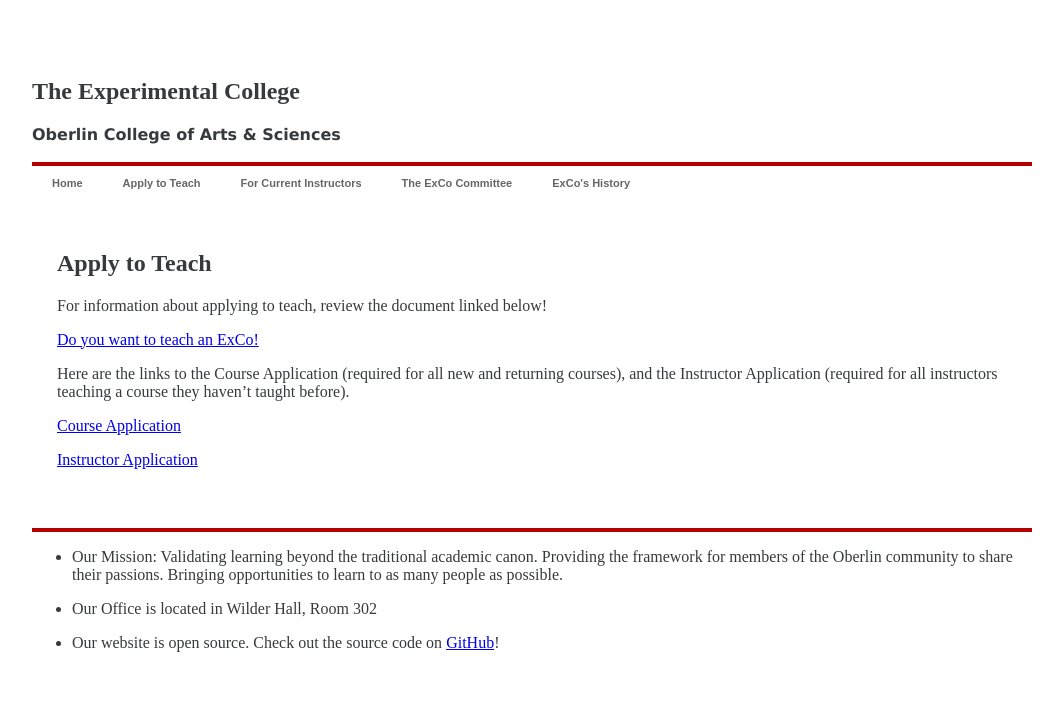
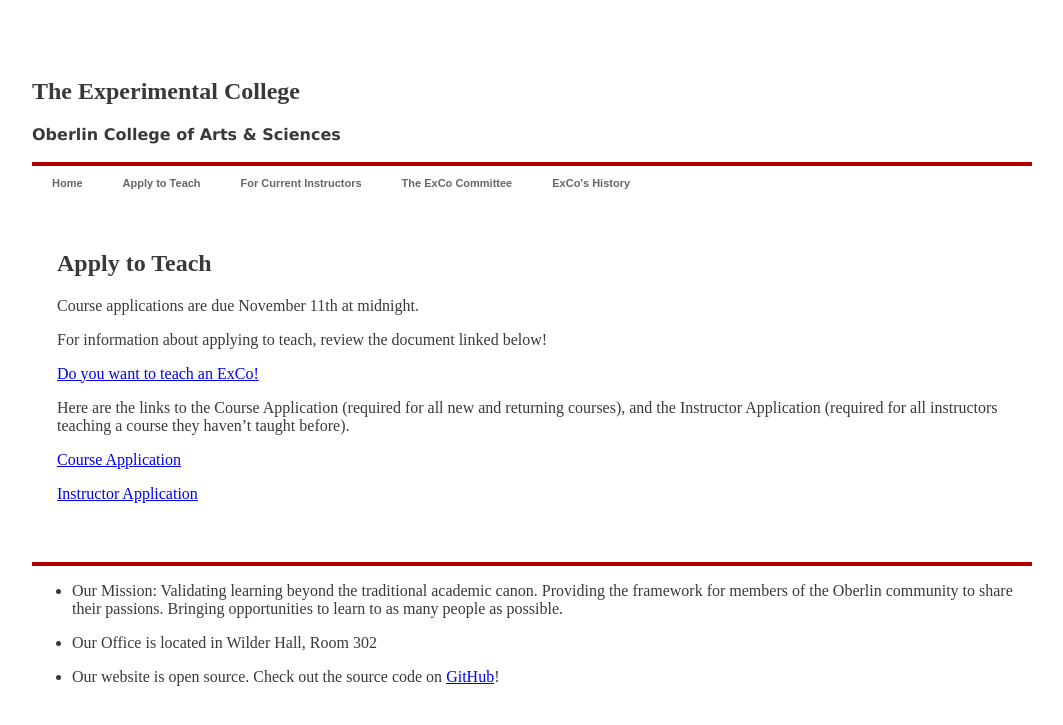
Before and after one commit to OberlinExCo/OberlinExCo.github.io, a Jekyll site: the page built from apply.md, in a window 1280 px wide. Shown: the top 725 px of the page, without its empty margins (108-1171 px from the left). Built offline with Jekyll 4.4.1, drawn with Linux system fonts in a browser that asks for light colours.

Commit message:
Update apply.md
adding application due date

```diff
--- a/apply.md
+++ b/apply.md
@@ -3,6 +3,8 @@ title: About
 layout: default
 ---
 ## Apply to Teach
+
+Course applications are due November 11th at midnight.
 
 For information about applying to teach, review the document linked below!
 
```
